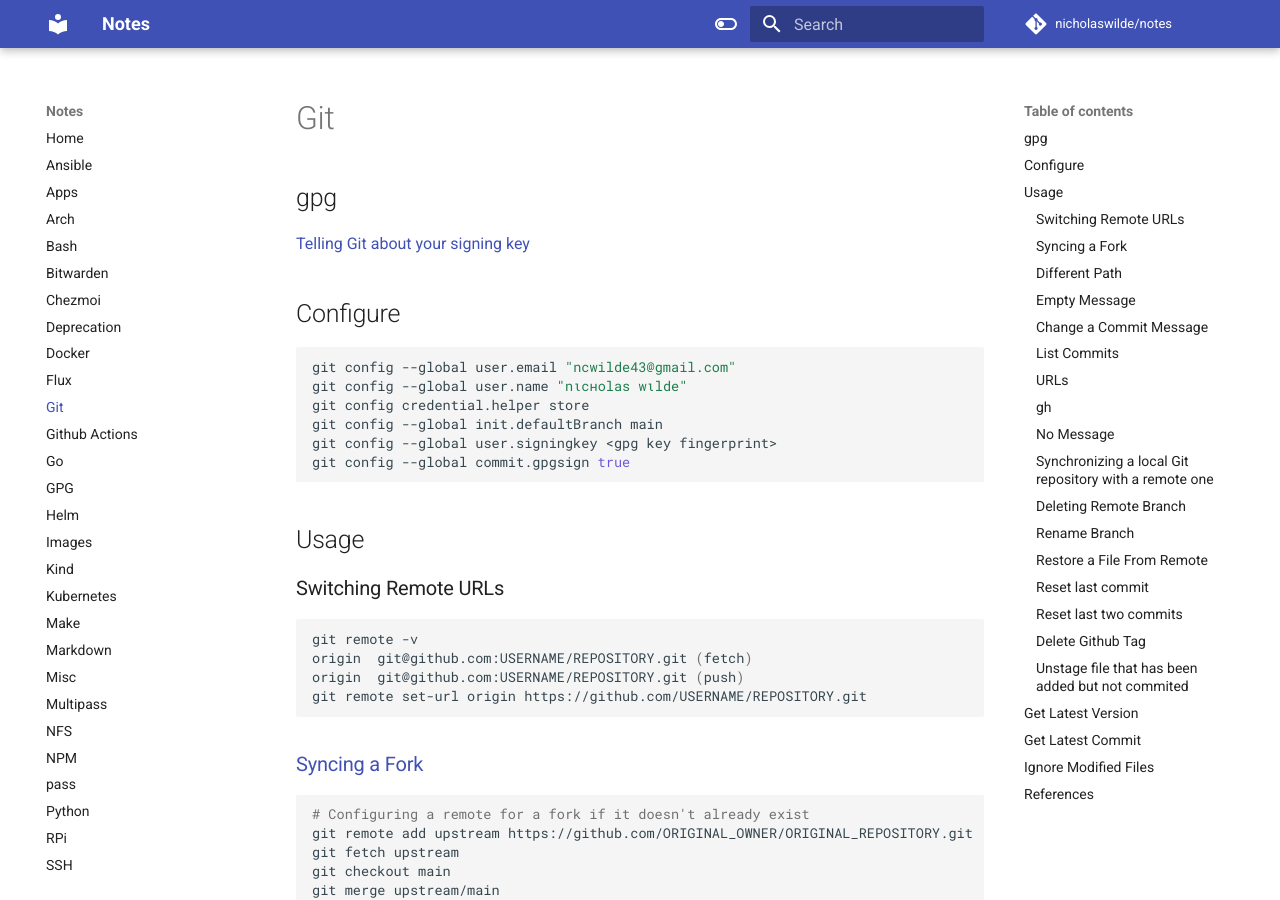
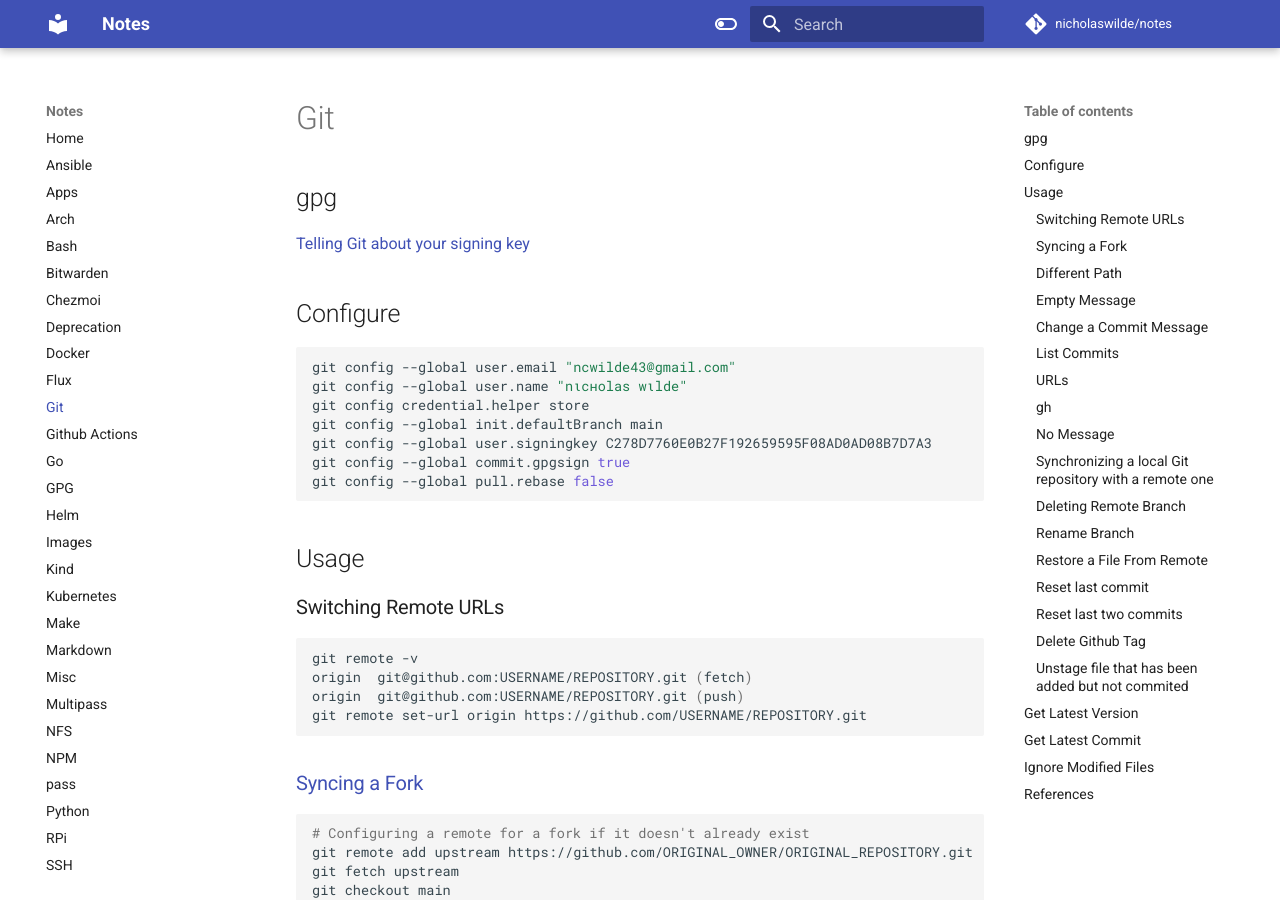
Before and after one commit to nicholaswilde/notes, an MkDocs documentation site: the page built from docs/git.md, in a window 1280 px wide and 900 px high. Built offline with MkDocs 1.6.1 and Material for MkDocs 9.7.7, drawn with Linux system fonts in a browser that asks for light colours; comment, search, counter and statistics services are not loaded.

Commit message:
Update git.md

````diff
--- a/docs/git.md
+++ b/docs/git.md
@@ -11,8 +11,9 @@ git config --global user.email "ncwilde43@gmail.com"
 git config --global user.name "nιcнolaѕ wιlde"
 git config credential.helper store
 git config --global init.defaultBranch main
-git config --global user.signingkey <gpg key fingerprint>
+git config --global user.signingkey C278D7760E0B27F192659595F08AD0AD08B7D7A3
 git config --global commit.gpgsign true
+git config --global pull.rebase false
 ```
 
 ## Usage
````
